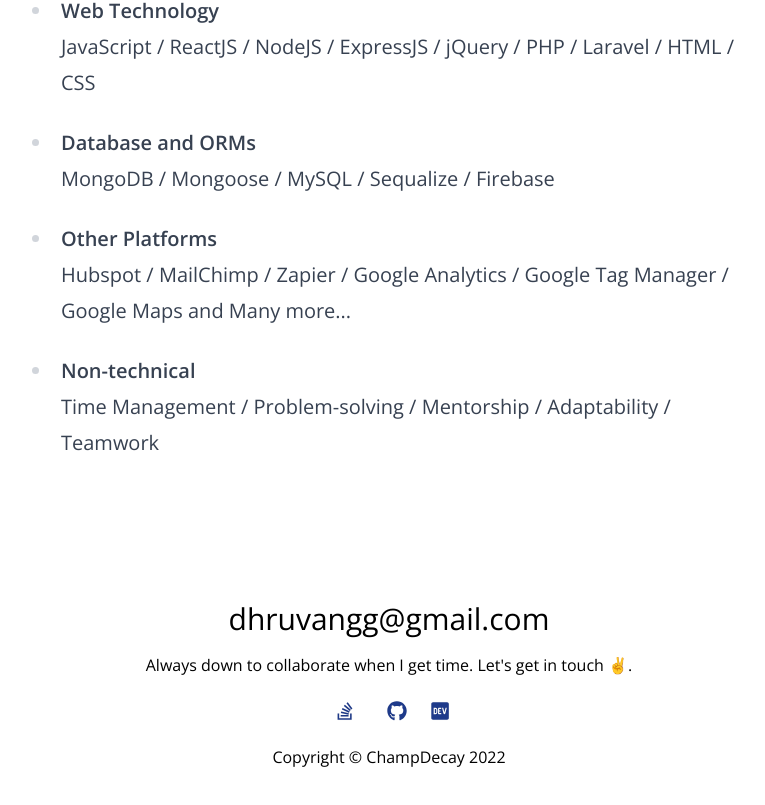
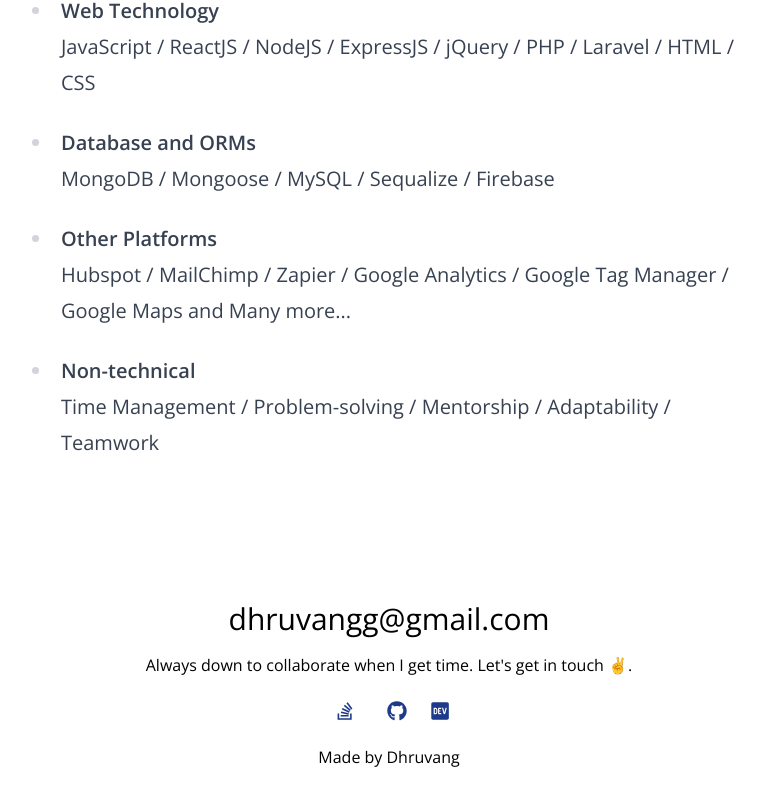
Before and after one commit to dhruvangg/dhruvangg, a React (Vite) app: page / in a window 1280 px wide. Shown: the part 1752-2557 px from the top of the page, without its empty margins (251-1016 px from the left). Built offline with nearby package versions, Linux system fonts and the light colour scheme; the HTML template or start-up script is replaced by a standard one.

Commit message:
Update Footer.jsx

```diff
--- a/src/components/Footer.jsx
+++ b/src/components/Footer.jsx
@@ -15,7 +15,7 @@
                         <path d="M120.12 208.29c-3.88-2.9-7.77-4.35-11.65-4.35H91.03v104.47h17.45c3.88 0 7.77-1.45 11.65-4.35 3.88-2.9 5.82-7.25 5.82-13.06v-69.65c-.01-5.8-1.96-10.16-5.83-13.06zM404.1 32H43.9C19.7 32 .06 51.59 0 75.8v360.4C.06 460.41 19.7 480 43.9 480h360.2c24.21 0 43.84-19.59 43.9-43.8V75.8c-.06-24.21-19.7-43.8-43.9-43.8zM154.2 291.19c0 18.81-11.61 47.31-48.36 47.25h-46.4V172.98h47.38c35.44 0 47.36 28.46 47.37 47.28l.01 70.93zm100.68-88.66H201.6v38.42h32.57v29.57H201.6v38.41h53.29v29.57h-62.18c-11.16.29-20.44-8.53-20.72-19.69V193.7c-.27-11.15 8.56-20.41 19.71-20.69h63.19l-.01 29.52zm103.64 115.29c-13.2 30.75-36.85 24.63-47.44 0l-38.53-144.8h32.57l29.71 113.72 29.57-113.72h32.58l-38.46 144.8z"></path>
                     </svg></a></li>
                 </ul>
-                <p className="">Copyright © ChampDecay 2022</p>
+                <p className="">Made by Dhruvang</p>
             </div>
             <div className="hidden fixed bg-black bg-opacity-50 w-screen h-screen top-0 left-0 z-10 flex justify-center items-center">
                 <form id="contact" className="w-96 rounded-xl overflow-hidden bg-gradient-to-r from-purple-50 to-purple-100 p-10" data-hs-cf-bound="true">
```
